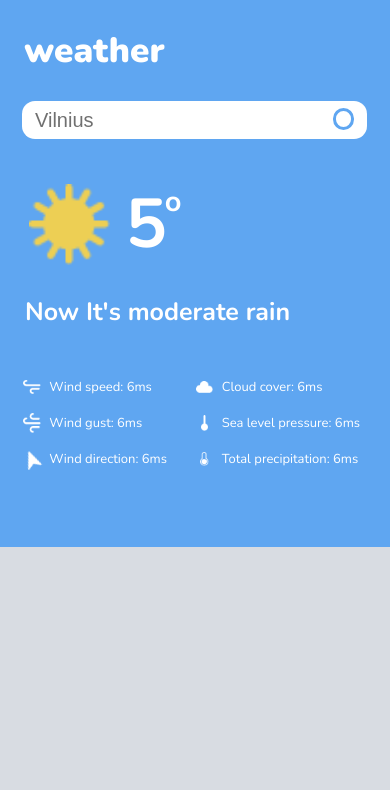
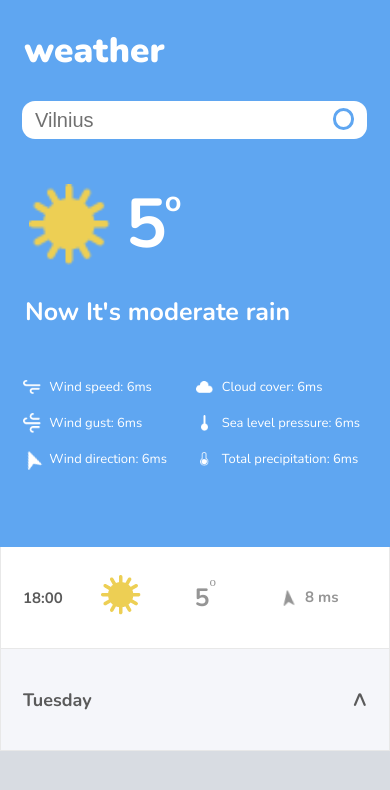
Before and after one commit to sunny-github-acc/weather-vue-app, a Vue app: page / in a window 390 px wide. Shown: the top 790 px of the page. Built offline with nearby package versions, Linux system fonts and the light colour scheme.

Commit message:
Added weekly mobile

```diff
--- a/src/components/summary-bar/content/ExtraDetails.vue
+++ b/src/components/summary-bar/content/ExtraDetails.vue
@@ -136,6 +136,7 @@ export default defineComponent({
       .detail {
         color: $color-white;
         font: normal normal normal 13px/36px Nunito;
+        white-space: nowrap;
       }
     }
   }
--- /dev/null
+++ b/src/components/weekly-mobile/WeeklyMobile.vue
@@ -0,0 +1,126 @@
+<template>
+  <div class="weekly-mobile">
+    <div class="hours">18:00</div>
+    <div class="image-container">
+      <img :src="image.image" class="image" />
+    </div>
+    <div class="temperature">
+      <span class="number">5</span>
+      <span class="symbol">o</span>
+    </div>
+    <div class="text-image-container">
+      <div class="wind-direction">
+        <img :src="windDirection" class="image" />
+      </div>
+      <div class="text">8 ms</div>
+    </div>
+  </div>
+  <div class="divider">
+    <div class="text">Tuesday</div>
+    <div class="chevron selected">></div>
+  </div>
+</template>
+
+<script lang="ts">
+import { defineComponent } from "vue";
+
+export default defineComponent({
+  name: "WeeklyMobile",
+  components: {},
+  data: () => ({
+    image: {
+      image: require("@/assets/images/day/clear.png"),
+      id: "wind-speed",
+      title: "Wind speed",
+    },
+    windDirection: require("@/assets/images/details/wind-direction-dark.png"),
+  }),
+});
+</script>
+
+<style lang="scss" scoped>
+@import "@/Styles.scss";
+
+.weekly-mobile {
+  display: flex;
+  align-items: center;
+  background: $color-white 0% 0% no-repeat padding-box;
+  border: 1px solid $color-main-border;
+  border-top: none;
+  padding-left: calc($mobile-padding-left - 2px);
+  height: 102px;
+  width: 100%;
+
+  .hours {
+    color: $color-main-time;
+    font: normal normal bold 15px/20px Nunito;
+    margin-right: 38px;
+  }
+
+  .image-container {
+    width: 28.8px;
+    margin-right: 65px;
+  }
+
+  .temperature {
+    margin-right: 67.11px;
+
+    & * {
+      color: $color-main-weather-details;
+      font: normal normal bold 25px/34px Nunito;
+    }
+
+    .symbol {
+      position: relative;
+      font: normal normal normal 13px/16px Futura;
+      bottom: 20px;
+    }
+  }
+
+  .text-image-container {
+    display: flex;
+    align-items: center;
+
+    .wind-direction {
+      display: flex;
+      margin-right: 5.66px;
+      width: 16.19px;
+      transform: matrix(0.99, -0.1, 0.1, 0.99, 0, 0);
+    }
+
+    .text {
+      color: $color-main-weather-details;
+      font: normal normal bold 15px/25px Nunito;
+    }
+  }
+}
+
+.divider {
+  display: flex;
+  align-items: center;
+  justify-content: space-between;
+  border: 1px solid $color-main-border;
+  border-top: none;
+  height: 102px;
+  padding: 0 calc($mobile-padding-left - 2px);
+
+  .text {
+    color: $color-main-time;
+    font: normal normal bold 18px/24px Nunito;
+  }
+
+  .chevron {
+    color: $color-main-time;
+    font: normal normal bold 25px/25px Nunito;
+    transform: rotate(90deg);
+    transition: all 0.3sec;
+
+    &.selected {
+      transform: rotate(270deg);
+    }
+  }
+}
+
+@media screen and (min-width: $breakpoint-hero) {
+}
+</style>
--- a/src/views/Main.vue
+++ b/src/views/Main.vue
@@ -1,16 +1,18 @@
 <template>
   <div class="main">
     <SummaryBar />
+    <WeeklyMobile />
   </div>
 </template>
 
 <script lang="ts">
 import { defineComponent } from "vue";
 import SummaryBar from "@/components/summary-bar/SummaryBar.vue";
+import WeeklyMobile from "@/components/weekly-mobile/WeeklyMobile.vue";
 
 export default defineComponent({
   name: "Home",
-  components: { SummaryBar },
+  components: { SummaryBar, WeeklyMobile },
 });
 </script>
 
```
Also changed, not shown: src/assets/images/details/wind-direction-dark.png (added).
